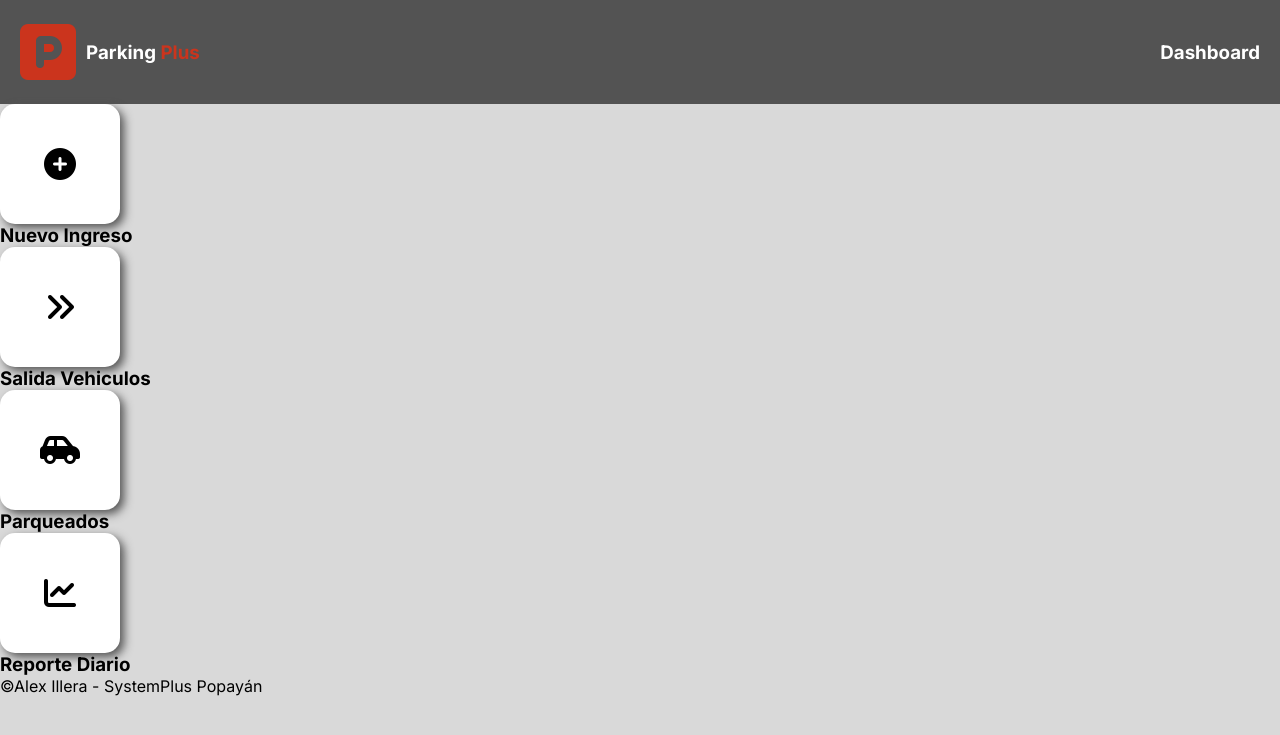
After one commit to aillera91/Parkin_plus, a PHP site: page /dashboard.html in a window 1280 px wide. The commit adds this page. Shown: the top 735 px of the page. Run offline with PHP 8.4, Linux system fonts and the light colour scheme.

Commit message:
Trabajando El Dashboard

```diff
--- /dev/null
+++ b/dashboard.html
@@ -0,0 +1,57 @@
+<!DOCTYPE html>
+<html lang="es">
+
+<head>
+    <meta charset="UTF-8">
+    <meta http-equiv="X-UA-Compatible" content="IE=edge">
+    <meta name="viewport" content="width=device-width, initial-scale=1.0">
+    <title>Parking Plus</title>
+
+    <link rel="stylesheet" href="https://cdnjs.cloudflare.com/ajax/libs/font-awesome/6.5.1/css/all.min.css">
+
+    <link rel="preconnect" href="https://fonts.googleapis.com">
+    <link rel="preconnect" href="https://fonts.gstatic.com" crossorigin>
+    <link href="https://fonts.googleapis.com/css2?family=Inter:wght@100..900&display=swap" rel="stylesheet">
+    <link rel="stylesheet" href="estilos.css">
+</head>
+
+<body class="inter-400">
+    <header>
+        <div class="encabezado-logo">
+            <i class="fa-solid fa-square-parking rojo" style="font-size: 4rem;"></i>
+            <h3>
+                <span style="color: white; padding-left: 10px;">Parking</span>
+                <span class="rojo">Plus</span>
+            </h3>
+        </div>
+        <h3 style="color: white;">Dashboard</h3>
+    </header>
+    <div>
+        <div class="boton-menu">
+            <i class="fa-solid fa-circle-plus"></i>
+        </div>
+        <h3>Nuevo Ingreso</h3>
+    </div>
+    <div>
+        <div class="boton-menu">
+            <i class="fa-solid fa-angles-right"></i>
+        </div>
+        <h3>Salida Vehiculos</h3>
+    </div>
+    <div>
+        <div class="boton-menu">
+            <i class="fa-solid fa-car-side"></i>
+        </div>
+        <H3>Parqueados</H3>
+    </div>
+    <div>
+        <div class="boton-menu">
+            <i class="fa-solid fa-chart-line"></i>
+        </div>
+        <H3>Reporte Diario</H3>
+    </div>
+
+    <p>&copy;Alex Illera - SystemPlus Popayán</p>
+</body>
+
+</html>
--- a/estilos.css
+++ b/estilos.css
@@ -1,3 +1,8 @@
+* {
+    margin: 0;
+    padding: 0;
+}
+
 :root {
     --rojoPrincipal: #cb341d;
     --grisClaro: #d9d9d9;
@@ -84,3 +89,31 @@ body {
 .contenedor-formulario button:hover {
     background-color: #8B0000;
 }
+
+header {
+    background-color: var(--grisOscuro);
+    display: flex;
+    justify-content: space-between;
+    align-items: center;
+    padding: 20px;
+}
+
+.encabezado-logo {
+    display: flex;
+    align-items: center;
+}
+
+.boton-menu {
+    background-color: white;
+    width: 120px;
+    height: 120px;
+    display: flex;
+    justify-content: center;
+    align-items: center;
+    border-radius: 15px;
+    box-shadow: 4px 4px 10px var(--grisOscuro);
+
+    i {
+        font-size: 2rem;
+    }
+}
```
Also changed, not shown: login.html (+10 -3 lines).
